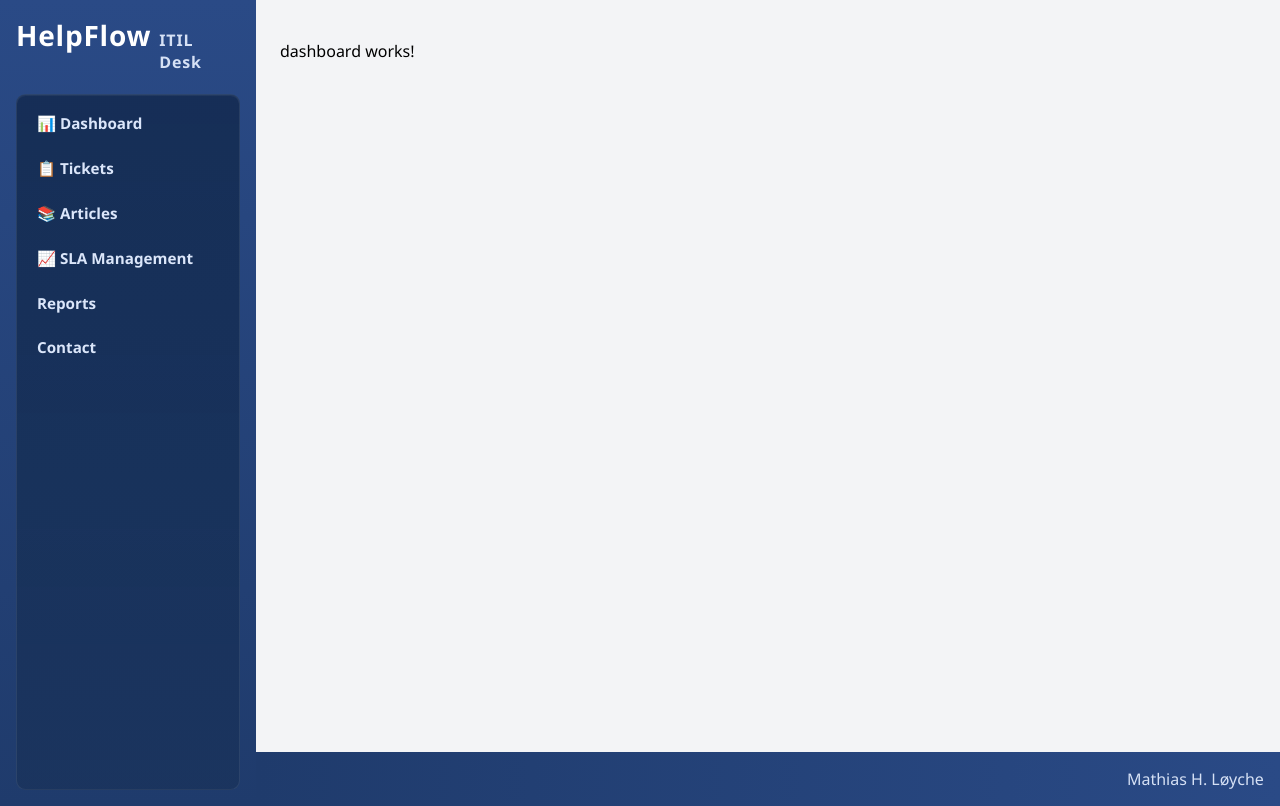
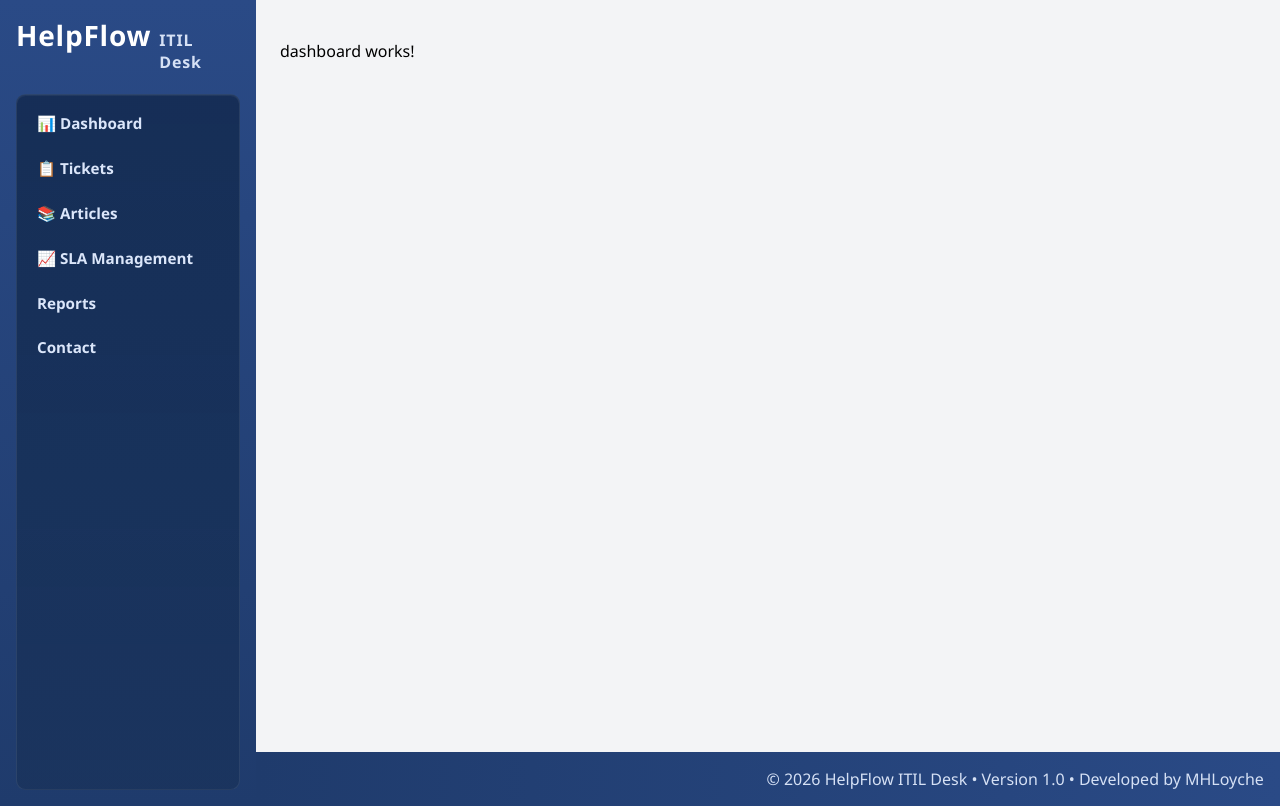
Before and after one commit to MHLoyche/ITILHelpDesk, an Angular app in the folder helpflow-frontend/: page /dashboard in a window 1280 px wide. Built offline with nearby package versions, Linux system fonts and the light colour scheme.

Commit message:
footer text update

```diff
--- a/helpflow-frontend/src/app/shared/footer/footer.html
+++ b/helpflow-frontend/src/app/shared/footer/footer.html
@@ -1,3 +1,3 @@
 <div class="footer-section">
-    <p>Mathias H. Løyche</p>
+    <p>© 2026 HelpFlow ITIL Desk • Version 1.0 • Developed by MHLoyche</p>
 </div>
```
